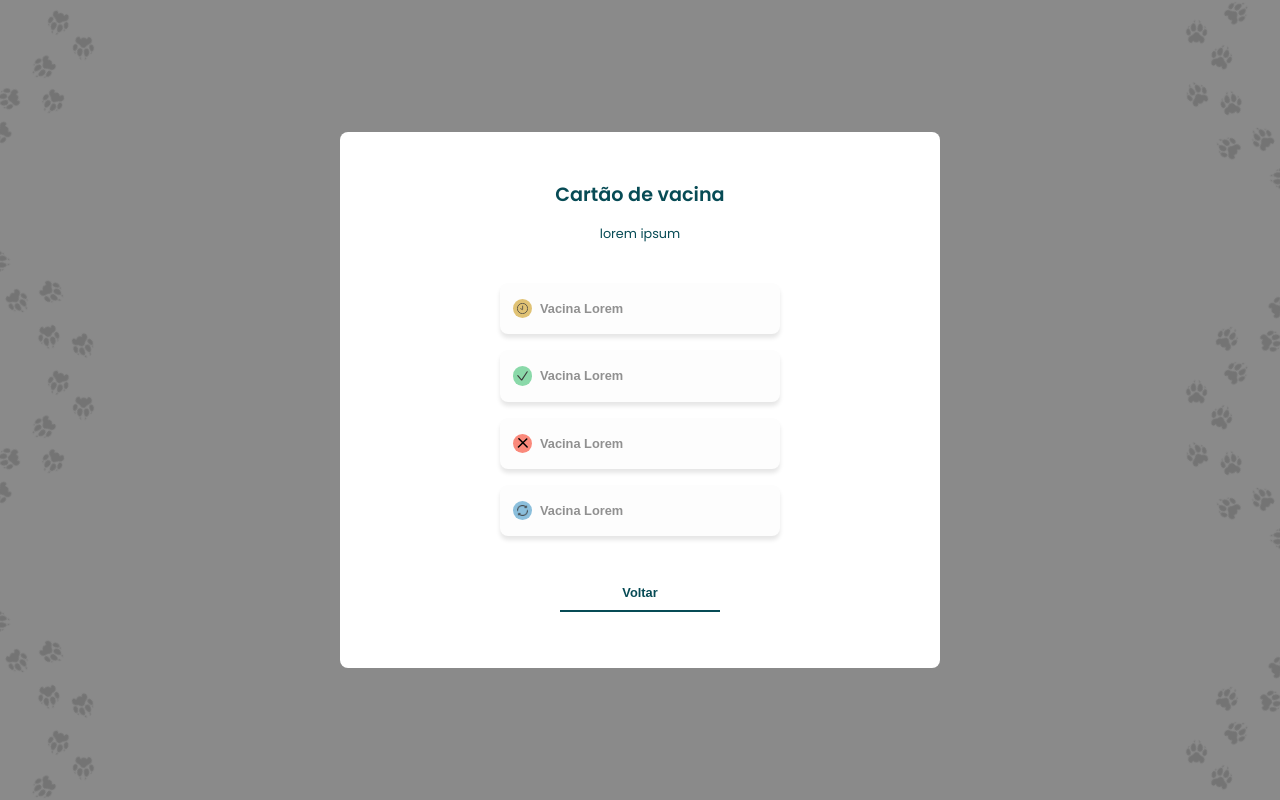
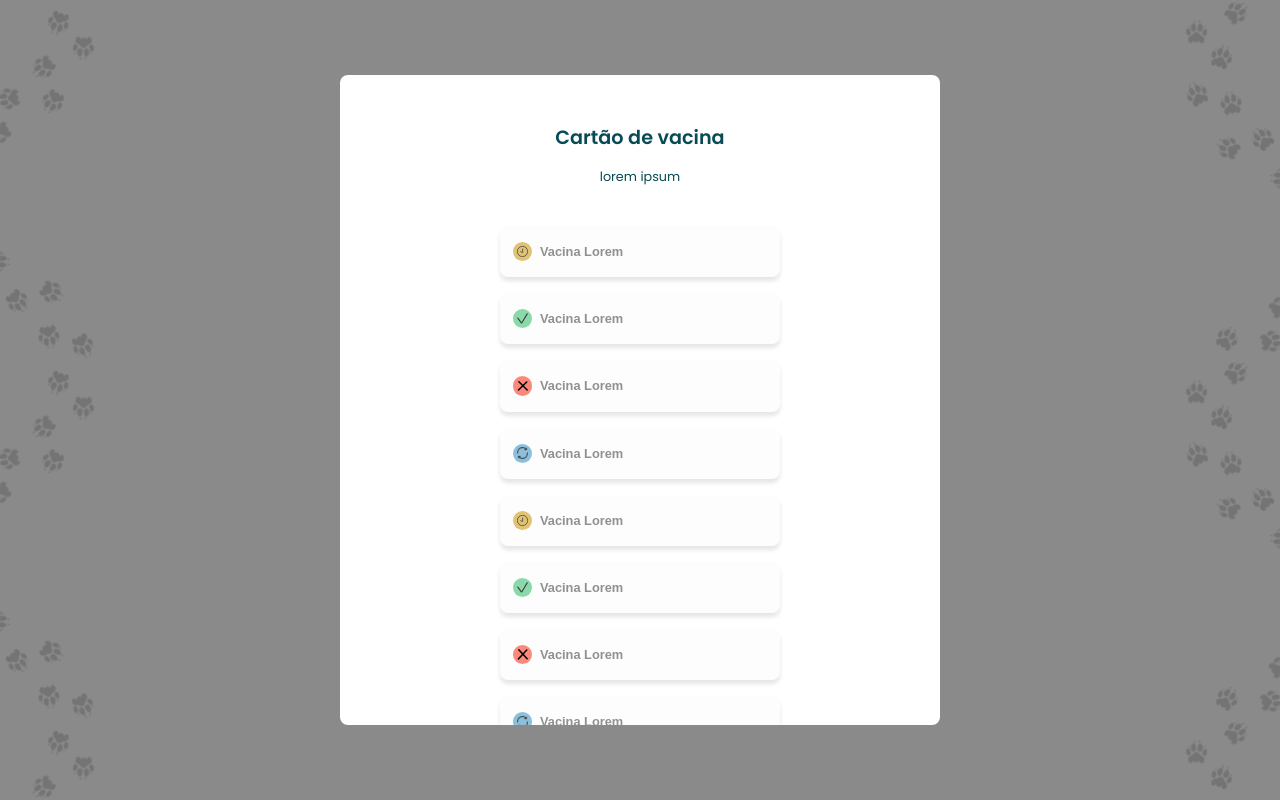
Before and after one commit to jorgelucasalm/petcare, a React (Create React App) app: page / in a window 1280 px wide. Built offline with nearby package versions, Linux system fonts and the light colour scheme.

Commit message:
fix: adiciona scrolbar

```diff
--- a/src/pages/VacineCard/index.js
+++ b/src/pages/VacineCard/index.js
@@ -50,6 +50,38 @@ function VacineCard() {
 
               <p>Vacina Lorem</p>
             </VacineButton>
+
+            <VacineButton color="clock">
+              <span>
+                <img src={Clock} />
+              </span>
+
+              <p>Vacina Lorem</p>
+            </VacineButton>
+
+            <VacineButton color="check">
+              <span>
+                <img src={Check} />
+              </span>
+
+              <p>Vacina Lorem</p>
+            </VacineButton>
+
+            <VacineButton color="cancel">
+              <span>
+                <img src={Cancel} />
+              </span>
+
+              <p>Vacina Lorem</p>
+            </VacineButton>
+
+            <VacineButton color="return">
+              <span>
+                <img src={Retorno} />
+              </span>
+
+              <p>Vacina Lorem</p>
+            </VacineButton>
           </Content>
 
           <Buttons>
--- a/src/pages/VacineCard/style.js
+++ b/src/pages/VacineCard/style.js
@@ -27,10 +27,26 @@ export const Card = styled.div`
   display: flex;
   flex-direction: column;
   align-items: center;
-  justify-content: center;
+  overflow-y: scroll;
+  overflow-x: hidden;
   border-radius: 0.5rem;
   gap: 1rem;
   padding: 2rem 0rem;
+
+  &::-webkit-scrollbar {
+    width: 12px;
+    border-radius: 16px;
+  }
+  &::-webkit-scrollbar-track {
+    background: #ffffff;
+    border-radius: 16px;
+  }
+  &::-webkit-scrollbar-thumb {
+    background-color: rgba(138, 195, 203, 0.56);
+    border-radius: 20px;
+    border: 3px solid #ffffff;
+  }
+
   header {
     display: flex;
     flex-direction: column;
```
